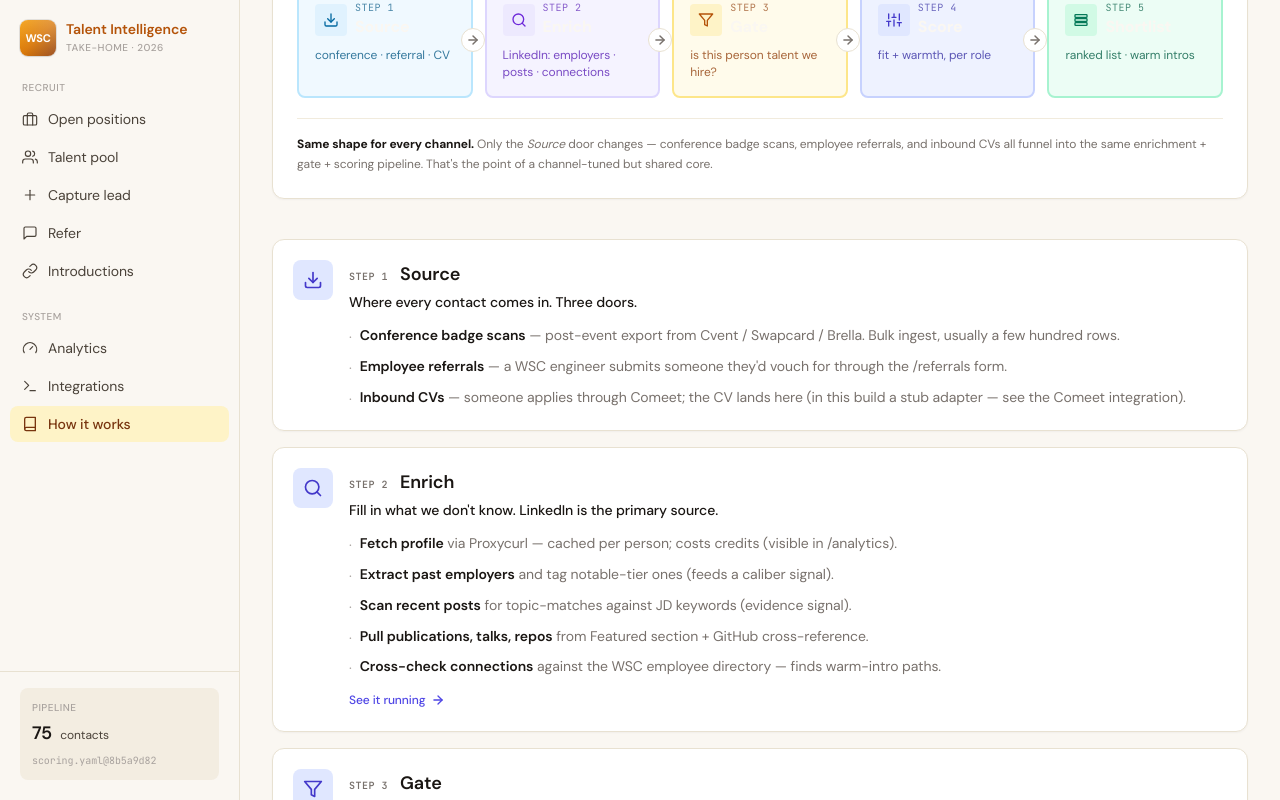
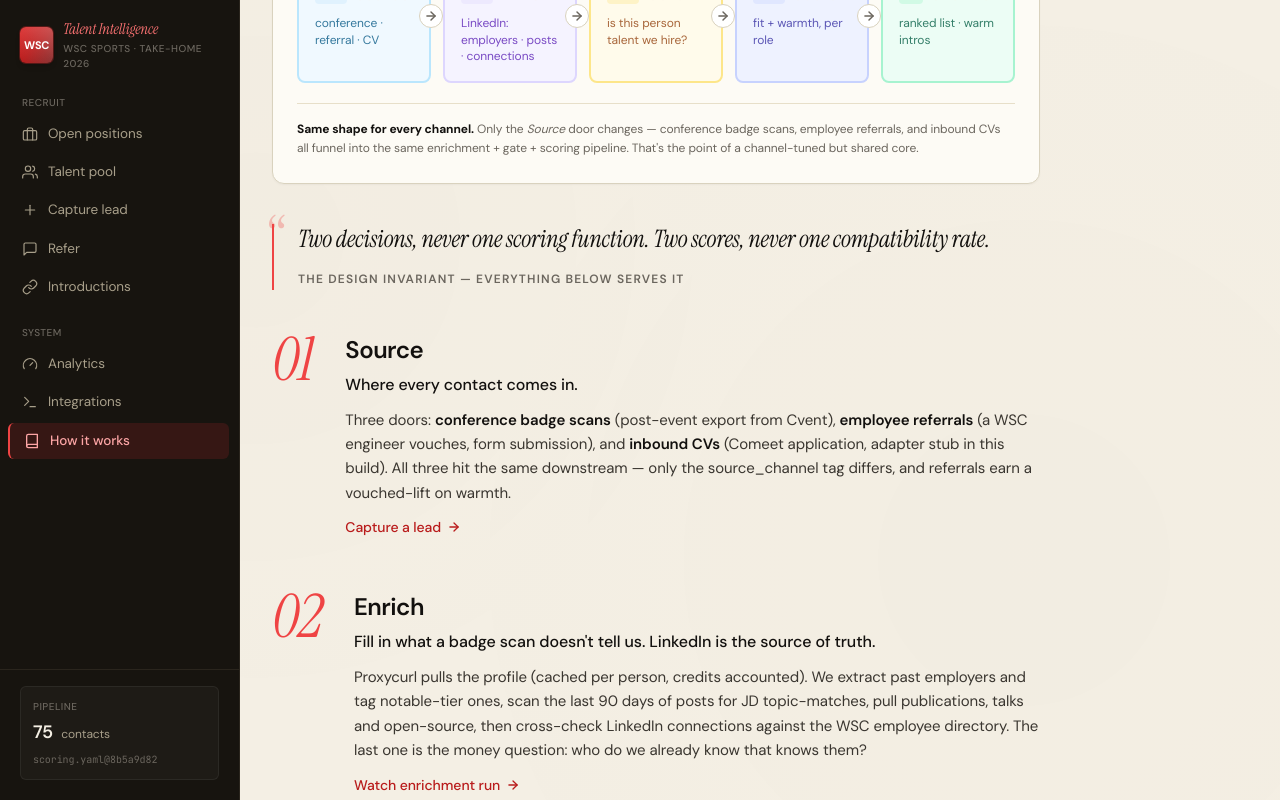
Before and after one commit to gal33k/wsc-talent-pool, a Next.js app in the folder web/: page /methodology in a window 1280 px wide. Both pictures are taken after a click on the button "Show me →". Shown: the part 338-1138 px from the top of the page. Built offline with nearby package versions, Linux system fonts and the light colour scheme.

Commit message:
Editorial redesign: dark ink sidebar + crimson accent + serif narrative for How-it-works

```diff
--- a/web/app/globals.css
+++ b/web/app/globals.css
@@ -7,48 +7,49 @@
 :root {
   color-scheme: light;
 
-  /* "Broadcast" palette — warm cream ground, near-black text, burnt-amber accent.
-     Distinctive from the generic indigo/blue SaaS look; nods to stadium/studio
-     warmth of sports broadcast (WSC's actual customers). */
-  --bg-base:         #faf7f2;   /* warm cream */
-  --bg-elevated:     #ffffff;
-  --bg-hover:        #f3ede1;
-  --bg-input:        #ffffff;
-  --border:          #e8e1d1;   /* warm border */
-  --border-strong:   #cec2a8;
-  --border-faint:    #f1ebdd;
+  /* Editorial palette — dark ink shell, paper content, broadcast crimson accent.
+     Dark sidebar + light content is the Linear/Notion pattern that reads as
+     considered software instead of another generic SaaS dashboard. */
+  --bg-base:         #f4efe4;   /* warm paper — richer than pure cream */
+  --bg-elevated:     #fdfbf5;   /* card paper white */
+  --bg-hover:        #ebe4d4;
+  --bg-input:        #fdfbf5;
+  --border:          #d9d2be;   /* warm ink-on-paper border */
+  --border-strong:   #b8ad91;
+  --border-faint:    #e7dfc9;
 
-  --text:            #1a1613;   /* warm near-black */
-  --text-dim:        #4a4239;
-  --text-mute:       #78716c;   /* Tailwind stone-500, warm neutral */
-  --text-faint:      #a8a29e;
+  --text:            #12100e;   /* deep ink */
+  --text-dim:        #3a3630;
+  --text-mute:       #6b665e;
+  --text-faint:      #9c968a;
 
-  --accent:          #b45309;   /* Tailwind amber-700 — burnt amber, distinctive */
-  --accent-hi:       #d97706;   /* amber-600 */
-  --accent-dim:      #78350f;   /* amber-900 */
-  --accent-soft:     #fef3c7;   /* amber-100 */
+  --accent:          #c1272d;   /* broadcast crimson — jersey red, distinctive */
+  --accent-hi:       #dc2626;
+  --accent-dim:      #7a1a1e;
+  --accent-soft:     #fee7e0;
 
-  --good:            #15803d;   /* forest green — pops on cream */
+  --good:            #146b3a;   /* deep forest green — pops on paper */
   --good-soft:       #dcfce7;
-  --bad:             #b91c1c;   /* burgundy — warmer than crimson */
+  --bad:             #991b1b;
   --bad-soft:        #fee2e2;
-  --warn:            #ca8a04;
-  --warn-soft:       #fef9c3;
-  --info:            #0369a1;
-  --info-soft:       #e0f2fe;
+  --warn:            #a16207;   /* dark brass */
+  --warn-soft:       #fef3c7;
+  --info:            #1e40af;
+  --info-soft:       #dbeafe;
 
-  --tier-call:       #15803d;
-  --tier-direct:     #b45309;
-  --tier-nurture:    #78716c;
+  --tier-call:       #146b3a;
+  --tier-direct:     #c1272d;
+  --tier-nurture:    #6b665e;
 
-  /* Sidebar — cream matching the base, no visible seam, active state uses accent-soft */
-  --sidebar-bg:      #faf7f2;
-  --sidebar-border:  #e8e1d1;
-  --sidebar-hover:   #f3ede1;
-  --sidebar-active:  #fef3c7;
-  --sidebar-text:    #1a1613;
-  --sidebar-dim:     #4a4239;
-  --sidebar-faint:   #a8a29e;
+  /* Sidebar — DARK INK (opposite temperature from content). Breaks the
+     "everything white" problem in one move. */
+  --sidebar-bg:      #17140f;   /* warm near-black */
+  --sidebar-border:  #2a251d;
+  --sidebar-hover:   #201c15;
+  --sidebar-active:  rgba(193, 39, 45, 0.18);   /* crimson glow */
+  --sidebar-text:    #f4efe4;   /* paper on ink */
+  --sidebar-dim:     #a89f8a;
+  --sidebar-faint:   #6b665e;
 
   /* Custom easing curves (per Emil Kowalski / Apple design engineering).
      Built-in CSS easings are too weak — these give animations intentional punch. */
@@ -67,6 +68,25 @@
   -webkit-font-smoothing: antialiased;
   -moz-osx-font-smoothing: grayscale;
   letter-spacing: -0.005em;
+}
+
+/* Paper grain — subtle texture on the base bg breaks the "flat AI-generated" feel */
+body::before {
+  content: "";
+  position: fixed;
+  inset: 0;
+  pointer-events: none;
+  opacity: 0.5;
+  z-index: 0;
+  background-image:
+    radial-gradient(circle at 20% 30%, rgba(120,90,50,0.03) 0px, transparent 40%),
+    radial-gradient(circle at 80% 70%, rgba(90,70,40,0.025) 0px, transparent 50%);
+  background-size: 100% 100%;
+  mix-blend-mode: multiply;
+}
+main, aside {
+  position: relative;
+  z-index: 1;
 }
 
 ::selection { background: var(--accent-soft); color: var(--accent-dim); }
--- a/web/app/methodology/page.tsx
+++ b/web/app/methodology/page.tsx
@@ -39,7 +39,7 @@
             onClick={() => setTab(t.id)}
             className={`px-4 py-2.5 text-sm font-medium -mb-px border-b-2 transition-colors whitespace-nowrap ${
               tab === t.id
-                ? "border-indigo-600 text-indigo-700"
+                ? "border-red-600 text-red-700"
                 : "border-transparent text-mute hover:text-text"
             }`}
           >
@@ -135,118 +135,159 @@
 
 function HowItWorks({ onDeeper }: { onDeeper: () => void }) {
   return (
-    <section className="space-y-10">
-      <div>
-        <div className="text-xs uppercase tracking-wider text-mute font-semibold mb-4">The pipeline, in 5 boxes</div>
-        <FlowDiagramLarge />
+    <section className="max-w-3xl">
+      {/* The flow diagram — one visual, not one visual + five cards saying the same thing */}
+      <FlowDiagramLarge />
+
+      {/* Pull quote — the design's central claim */}
+      <blockquote className="my-10 pl-6 border-l-2 border-red-500 relative">
+        <span className="font-serif text-6xl text-red-500 leading-none absolute -left-1 -top-3 opacity-30">&ldquo;</span>
+        <p className="font-serif text-2xl leading-tight text-text mb-3 italic">
+          Two decisions, never one scoring function. Two scores, never one compatibility rate.
+        </p>
+        <cite className="text-xs uppercase tracking-widest text-mute font-semibold not-italic">
+          The design invariant — everything below serves it
+        </cite>
+      </blockquote>
+
+      {/* Narrative sections — no card-in-card, editorial rhythm */}
+      <div className="space-y-12">
+        <NarrativeStep
+          num={1}
+          title="Source"
+          lead="Where every contact comes in."
+          seeIt="/capture/"
+          seeLabel="Capture a lead"
+        >
+          <p>
+            Three doors: <strong>conference badge scans</strong> (post-event export from Cvent),{" "}
+            <strong>employee referrals</strong> (a WSC engineer vouches, form submission), and{" "}
+            <strong>inbound CVs</strong> (Comeet application, adapter stub in this build). All three
+            hit the same downstream — only the source_channel tag differs, and referrals earn a
+            vouched-lift on warmth.
+          </p>
+        </NarrativeStep>
+
+        <NarrativeStep
+          num={2}
+          title="Enrich"
+          lead="Fill in what a badge scan doesn't tell us. LinkedIn is the source of truth."
+          seeIt="/capture/"
+          seeLabel="Watch enrichment run"
+        >
+          <p>
+            Proxycurl pulls the profile (cached per person, credits accounted). We extract past
+            employers and tag notable-tier ones, scan the last 90 days of posts for JD topic-matches,
+            pull publications, talks and open-source, then cross-check LinkedIn connections against
+            the WSC employee directory. The last one is the money question:{" "}
+            <em>who do we already know that knows them?</em>
+          </p>
+        </NarrativeStep>
+
+        <NarrativeStep
+          num={3}
+          title="Gate — decision A"
+          lead="Is this person talent in a domain we hire in? Three signals, 2-of-3 admits."
+        >
+          <p>
+            <strong>Role family from title</strong> (pattern-matched against a taxonomy),{" "}
+            <strong>skills evidence</strong> (do their skills confirm the claimed family), and{" "}
+            <strong>sports/media proximity</strong> (lexicon hits over industry + employers). No
+            single signal decides. Every excluded person carries a reason string — a recruiter can
+            defend the rejection.
+          </p>
+          <p className="text-xs text-mute pt-2 mt-3 border-t border-border-faint italic">
+            An IT manager at a DevOps conference scores 0/3 and is rejected with a reason. A senior
+            data engineer with no mutual connections but real skill evidence scores 2/3 and is
+            admitted.
+          </p>
+        </NarrativeStep>
+
+        <NarrativeStep
+          num={4}
+          title="Score — decision B"
+          lead="For each open role, compute two scores. Never combine them."
+          seeIt="/jobs/JOB001/"
+          seeLabel="Open the shortlist"
+        >
+          <p>
+            <strong>Fit</strong> — pure competence. Required skills, role family, seniority, domain,
+            nice-to-haves. Never touches network signal.<br />
+            <strong>Warmth</strong> — pure reachability. Mutual connections, shared employers,
+            recency, notes on file.
+          </p>
+          <p>
+            The tier label (<em>Call this week</em>, <em>Direct outreach</em>, <em>Nurture</em>)
+            reads both scores independently. It's a chip on the card, not a sort key. A single
+            &ldquo;compatibility rate&rdquo; would bury strong candidates with no mutual connections —
+            we have five of those in this dataset.
+          </p>
+        </NarrativeStep>
+
+        <NarrativeStep
+          num={5}
+          title="Shortlist"
+          lead="Ranked list per role. Every card names the WSC employee best placed to make the intro."
+          seeIt="/pool/"
+          seeLabel="Audit the pool"
+        >
+          <p>
+            Sorted by fit (recruiter can flip to warmth or recency). Each candidate card carries
+            their warm-intro path with a one-click <em>Ask X to introduce</em> action that lands in
+            the outreach queue. Recruiter overrides win — the model can't hallucinate a candidate
+            back onto a list where the recruiter marked them &ldquo;not a fit.&rdquo; Exportable to
+            CSV for anyone who lives in a spreadsheet.
+          </p>
+        </NarrativeStep>
       </div>
 
-      <div className="space-y-4">
-        <FlowBoxDetail
-          num={1}
-          title="Source"
-          iconName="download"
-          plain="Where every contact comes in. Three doors."
-          detail={[
-            "**Conference badge scans** — post-event export from Cvent / Swapcard / Brella. Bulk ingest, usually a few hundred rows.",
-            "**Employee referrals** — a WSC engineer submits someone they'd vouch for through the /referrals form.",
-            "**Inbound CVs** — someone applies through Comeet; the CV lands here (in this build a stub adapter — see the Comeet integration).",
-          ]}
-        />
-        <FlowBoxDetail
-          num={2}
-          title="Enrich"
-          iconName="search"
-          plain="Fill in what we don't know. LinkedIn is the primary source."
-          detail={[
-            "**Fetch profile** via Proxycurl — cached per person; costs credits (visible in /analytics).",
-            "**Extract past employers** and tag notable-tier ones (feeds a caliber signal).",
-            "**Scan recent posts** for topic-matches against JD keywords (evidence signal).",
-            "**Pull publications, talks, repos** from Featured section + GitHub cross-reference.",
-            "**Cross-check connections** against the WSC employee directory — finds warm-intro paths.",
-          ]}
-          seeIt="/capture/"
-        />
-        <FlowBoxDetail
-          num={3}
-          title="Gate"
-          iconName="filter"
-          plain="Is this person talent in a domain we hire in? 3 signals, 2-of-3 admits."
-          detail={[
-            "**Signal 1: Role family from title.** Pattern list in the taxonomy — first-match-wins. Ten families including a `not_talent` bucket.",
-            "**Signal 2: Skills evidence.** Do their skills confirm the claimed family? At least one hit required.",
-            "**Signal 3: Sports / media proximity.** Keyword lexicon over industry, employers, and skills.",
-            "**Every excluded person carries a reason string** — no silent drops.",
-          ]}
-        />
-        <FlowBoxDetail
-          num={4}
-          title="Score"
-          iconName="sliders"
-          plain="For each open role, compute two scores. Kept separate on purpose."
-          detail={[
-            "**Fit score (competence)** — required skills, role family, seniority band, domain overlap, nice-to-haves. Never touches network.",
-            "**Warmth score (reachability)** — mutual connections, shared employers, recency of contact, notes on file.",
-            "**Never combined into a single number.** Combining hides strong candidates who happen to have no mutual connections.",
-            "**Tier** ('Call this week', 'Direct outreach', 'Nurture') is a label that reads both scores independently — not a sort key.",
-          ]}
-          seeIt="/jobs/JOB001/"
-        />
-        <FlowBoxDetail
-          num={5}
-          title="Shortlist"
-          iconName="list"
-          plain="Ranked list per open role. Every card names the WSC employee best placed to make the intro."
-          detail={[
-            "**Sorted by fit** (competence), tier shows as a chip on the card.",
-            "**Warm-intro path per candidate** — the recruiter sees the name, not just a warmth number.",
-            "**Recruiter overrides win.** 'Not a fit for this role' hides them from this role only; 'Blacklist' hides them everywhere. Both audited.",
-            "**Exportable** — CSV or Excel from the shortlist page.",
-          ]}
-          seeIt="/pool/"
-        />
+      {/* Depth link — inline, not a callout card */}
+      <div className="mt-16 pt-8 border-t border-border flex items-baseline justify-between gap-4 flex-wrap">
+        <div className="text-sm text-mute max-w-md">
+          Weights, adjacency tables, the exact formulas, and every trade-off we defended —
+          it's all in the design doc.
+        </div>
+        <button onClick={onDeeper} className="inline-flex items-center gap-1.5 text-sm font-semibold text-red-700 hover:text-red-900">
+          Design doc <Icon name="arrow-right" className="w-4 h-4" strokeWidth={2.25} />
+        </button>
       </div>
+    </section>
+  );
+}
 
-      <div className="pt-4 border-t border-border">
-        <div className="text-xs uppercase tracking-wider text-mute font-semibold mb-3">Two things worth understanding</div>
-        <div className="grid grid-cols-1 md:grid-cols-2 gap-4">
-          <div className="card p-5">
-            <div className="flex items-baseline gap-2 mb-2">
-              <span className="text-[10px] font-mono uppercase tracking-wider text-indigo-700 font-semibold">Two decisions</span>
-            </div>
-            <div className="text-sm text-text font-medium mb-2">
-              Pool admission (once per person) vs job match (once per person × job)
-            </div>
-            <div className="text-sm text-mute leading-relaxed">
-              We admit a person to the pool once — the expensive enrichment runs then. Scoring them against
-              a specific role is cheap and re-runnable. Enrichment cost scales with admissions, not with roles.
-            </div>
-          </div>
-          <div className="card p-5">
-            <div className="flex items-baseline gap-2 mb-2">
-              <span className="text-[10px] font-mono uppercase tracking-wider text-indigo-700 font-semibold">Two scores</span>
-            </div>
-            <div className="text-sm text-text font-medium mb-2">
-              Fit and Warmth stay separate. Always.
-            </div>
-            <div className="text-sm text-mute leading-relaxed">
-              Fit = can they do the job. Warmth = can we get to them. A single "compatibility rate" buries
-              strong candidates with no mutual connections. Two scores keep the trade-off visible.
-            </div>
-          </div>
+/* A single narrative step — big serif number, clean prose, no bullet lists inside a card.
+   Editorial rhythm: number, title, lead paragraph, body. Optional inline "see it" link. */
+function NarrativeStep({
+  num, title, lead, seeIt, seeLabel, children,
+}: {
+  num: number;
+  title: string;
+  lead: string;
+  seeIt?: string;
+  seeLabel?: string;
+  children: React.ReactNode;
+}) {
+  return (
+    <div className="grid grid-cols-[auto_1fr] gap-6 md:gap-8">
+      <div className="text-right">
+        <div className="font-serif italic text-5xl md:text-6xl leading-none text-red-500 tabular">
+          {String(num).padStart(2, "0")}
         </div>
       </div>
-
-      <div className="rounded-lg border border-indigo-100 bg-indigo-50/40 p-5 flex items-start gap-4">
-        <Icon name="info" className="w-5 h-5 text-indigo-600 flex-shrink-0 mt-0.5" strokeWidth={2.25} />
-        <div className="text-sm text-indigo-900 flex-1">
-          Want the maths — weights, thresholds, adjacency tables, formulas?
-          <button onClick={onDeeper} className="ml-2 underline hover:no-underline font-medium">
-            Design doc →
-          </button>
+      <div className="min-w-0 pt-1">
+        <h3 className="text-xl md:text-2xl font-semibold text-text tracking-tight mb-2 display-tight">{title}</h3>
+        <p className="text-base text-text font-medium leading-snug mb-3">{lead}</p>
+        <div className="text-[15px] text-dim leading-relaxed space-y-3 [&_strong]:text-text [&_strong]:font-semibold [&_em]:italic [&_em]:not-italic">
+          {children}
         </div>
+        {seeIt && seeLabel && (
+          <a href={seeIt} className="inline-flex items-center gap-1.5 mt-3 text-sm font-medium text-red-700 hover:text-red-900">
+            {seeLabel}
+            <Icon name="arrow-right" className="w-3.5 h-3.5" strokeWidth={2.25} />
+          </a>
+        )}
       </div>
-    </section>
+    </div>
   );
 }
 
--- a/web/components/CandidateCard.tsx
+++ b/web/components/CandidateCard.tsx
@@ -95,7 +95,7 @@
                   {tierStyle.label}
                 </span>
               )}
-              <span className="hidden group-hover:inline-flex items-center gap-1 text-[10px] font-medium text-amber-700 whitespace-nowrap">
+              <span className="hidden group-hover:inline-flex items-center gap-1 text-[10px] font-medium text-red-700 whitespace-nowrap">
                 View dossier <Icon name="arrow-right" className="w-3 h-3" strokeWidth={2.5} />
               </span>
             </div>
--- a/web/components/Sidebar.tsx
+++ b/web/components/Sidebar.tsx
@@ -26,16 +26,16 @@
       {/* Brand */}
       <Link href="/" className="block px-5 pt-5 pb-6 group" aria-label="WSC Talent Intelligence · Home">
         <div className="flex items-center gap-2.5">
-          <div className="relative w-9 h-9 rounded-lg bg-gradient-to-br from-amber-500 via-amber-600 to-amber-800 flex items-center justify-center text-white text-[11px] font-bold tracking-tight shadow-sm ring-1 ring-stone-900/10">
+          <div className="relative w-9 h-9 rounded-md bg-gradient-to-br from-red-600 via-red-700 to-red-900 flex items-center justify-center text-white text-[11px] font-bold tracking-tight shadow-md ring-1 ring-red-900/60">
             <span className="relative z-10">WSC</span>
-            <div className="absolute inset-0 rounded-lg bg-gradient-to-tr from-white/0 via-white/10 to-white/25 pointer-events-none" />
+            <div className="absolute inset-0 rounded-md bg-gradient-to-tr from-white/0 via-white/10 to-white/25 pointer-events-none" />
           </div>
           <div className="min-w-0">
-            <div className="text-sm font-semibold sidebar-ink leading-tight truncate group-hover:text-amber-700 transition-colors">
+            <div className="text-[15px] font-serif italic sidebar-ink leading-tight truncate group-hover:text-red-400 transition-colors">
               Talent Intelligence
             </div>
             <div className="text-[10px] sidebar-faint uppercase tracking-wider font-medium mt-0.5">
-              Take-home · 2026
+              WSC Sports · Take-home 2026
             </div>
           </div>
         </div>
@@ -49,7 +49,7 @@
       {/* Status footer */}
       <div className="px-5 pb-5 pt-4 border-t sidebar-border">
         {pool ? (
-          <div className="rounded-lg bg-[var(--bg-hover)] p-3">
+          <div className="rounded-md bg-white/[0.03] border border-white/[0.06] p-3">
             <div className="text-[10px] uppercase tracking-wider sidebar-faint font-medium mb-1">Pipeline</div>
             <div className="flex items-baseline gap-2">
               <span className="text-lg font-semibold sidebar-ink tabular">{pool.candidates.length}</span>
@@ -82,9 +82,9 @@
             <Link
               key={l.href}
               href={l.href}
-              className={`flex items-center gap-2.5 px-3 py-2 rounded-lg text-sm transition-colors ${
+              className={`flex items-center gap-2.5 px-3 py-2 rounded-md text-[13.5px] transition-colors ${
                 active
-                  ? "bg-[var(--sidebar-active)] text-[var(--accent-dim)] font-medium"
+                  ? "bg-[var(--sidebar-active)] text-red-300 font-medium border-l-2 border-red-500 -ml-[2px] pl-[calc(0.75rem+2px)]"
                   : "sidebar-dim sidebar-hover"
               }`}
             >
--- a/web/components/StatsBar.tsx
+++ b/web/components/StatsBar.tsx
@@ -20,12 +20,12 @@
           <div className="flex items-center justify-between mb-2">
             <div className="text-[11px] uppercase tracking-wider text-mute font-medium">{s.label}</div>
             {s.iconName && (
-              <div className={`w-6 h-6 rounded-md flex items-center justify-center ${s.accent ? "bg-amber-50 text-amber-700" : "bg-stone-50 text-stone-500"}`}>
+              <div className={`w-6 h-6 rounded-md flex items-center justify-center ${s.accent ? "bg-red-50 text-red-700" : "bg-stone-50 text-stone-500"}`}>
                 <Icon name={s.iconName} className="w-3.5 h-3.5" strokeWidth={2} />
               </div>
             )}
           </div>
-          <div className={`text-2xl font-semibold tabular leading-tight ${s.accent ? "text-amber-700" : "text-text"} ${
+          <div className={`text-2xl font-semibold tabular leading-tight ${s.accent ? "text-red-700" : "text-text"} ${
             typeof s.value === "string" && s.value.length > 12 ? "text-lg" : ""
           }`}>
             {s.value}
```
Also changed, not shown: web/app/jobs/[jobId]/shortlist-view.tsx (+5 -5 lines), web/app/page.tsx (+13 -13 lines), web/components/WeightTuner.tsx (+5 -5 lines).
